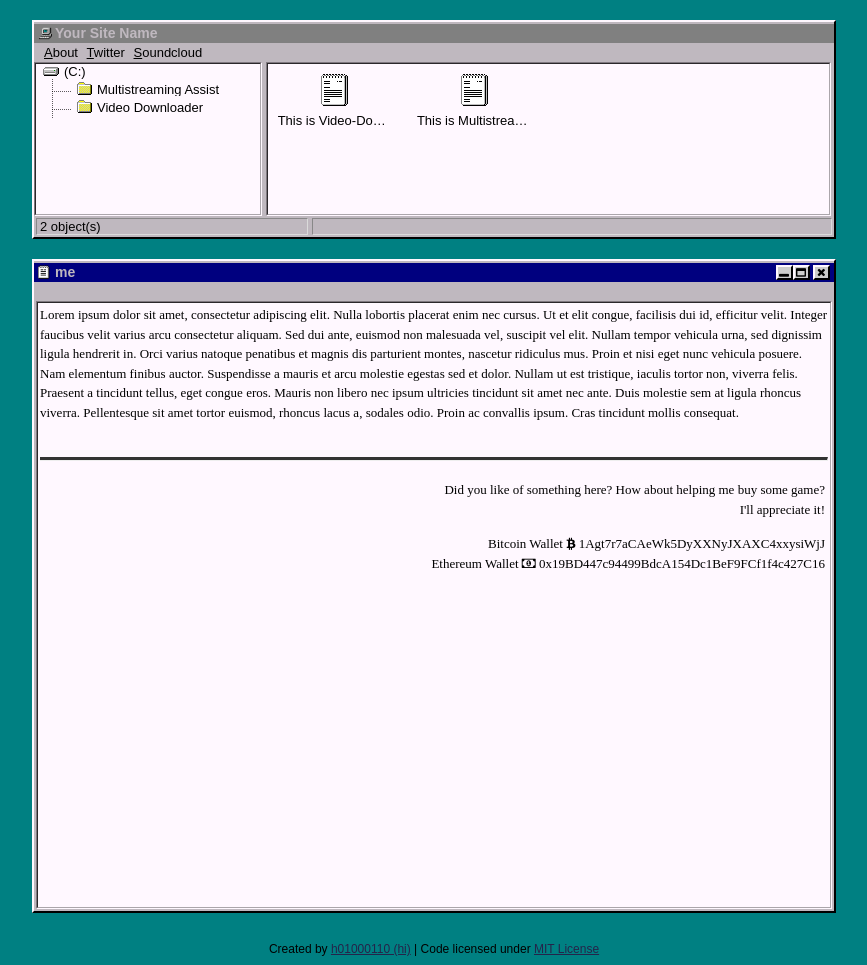
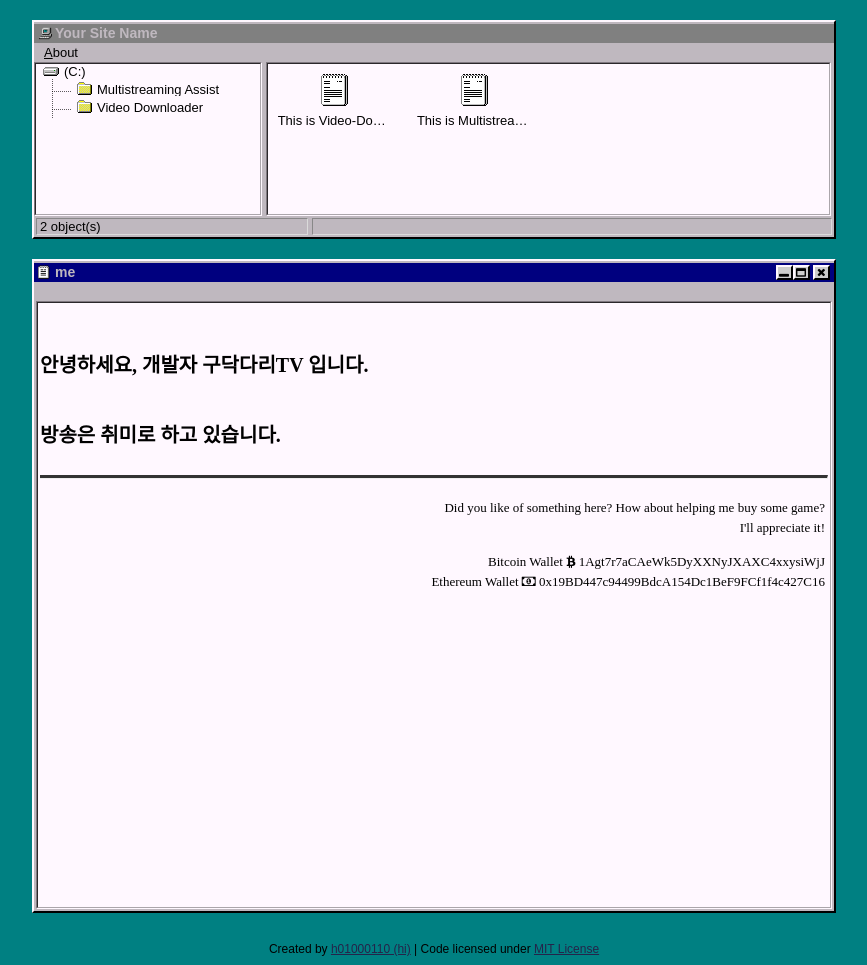
Before and after one commit to yjj8353/yjj8353.github.io, a Jekyll site: the page built from me/index.md, in a window 1280 px wide. Shown: the whole page, without its empty margins (206-1073 px from the left). Built offline with Jekyll 4.4.1, drawn with Linux system fonts in a browser that asks for light colours.

Commit message:
first commit

```diff
--- a/_includes/topbar.html
+++ b/_includes/topbar.html
@@ -1,5 +1,3 @@
 <ul class="topbar">
 	<a href="/me"><li><u>A</u>bout</li></a>
-	<a href="http://twitter.com/h01000110" target="_blank"><li><u>T</u>witter</li></a>
-	<a href="http://soundcloud.com/h01000110" target="_blank"><li><u>S</u>oundcloud</li></a>
 </ul>
--- a/me/index.md
+++ b/me/index.md
@@ -3,4 +3,6 @@ layout: me
 title: me
 ---
 
-Lorem ipsum dolor sit amet, consectetur adipiscing elit. Nulla lobortis placerat enim nec cursus. Ut et elit congue, facilisis dui id, efficitur velit. Integer faucibus velit varius arcu consectetur aliquam. Sed dui ante, euismod non malesuada vel, suscipit vel elit. Nullam tempor vehicula urna, sed dignissim ligula hendrerit in. Orci varius natoque penatibus et magnis dis parturient montes, nascetur ridiculus mus. Proin et nisi eget nunc vehicula posuere. Nam elementum finibus auctor. Suspendisse a mauris et arcu molestie egestas sed et dolor. Nullam ut est tristique, iaculis tortor non, viverra felis. Praesent a tincidunt tellus, eget congue eros. Mauris non libero nec ipsum ultricies tincidunt sit amet nec ante. Duis molestie sem at ligula rhoncus viverra. Pellentesque sit amet tortor euismod, rhoncus lacus a, sodales odio. Proin ac convallis ipsum. Cras tincidunt mollis consequat.
+# 안녕하세요, 개발자 구닥다리TV 입니다.
+
+# 방송은 취미로 하고 있습니다.
```
Also changed, not shown: _posts/2017-08-31-multistreaming-assist.md (+0 -2 lines).
